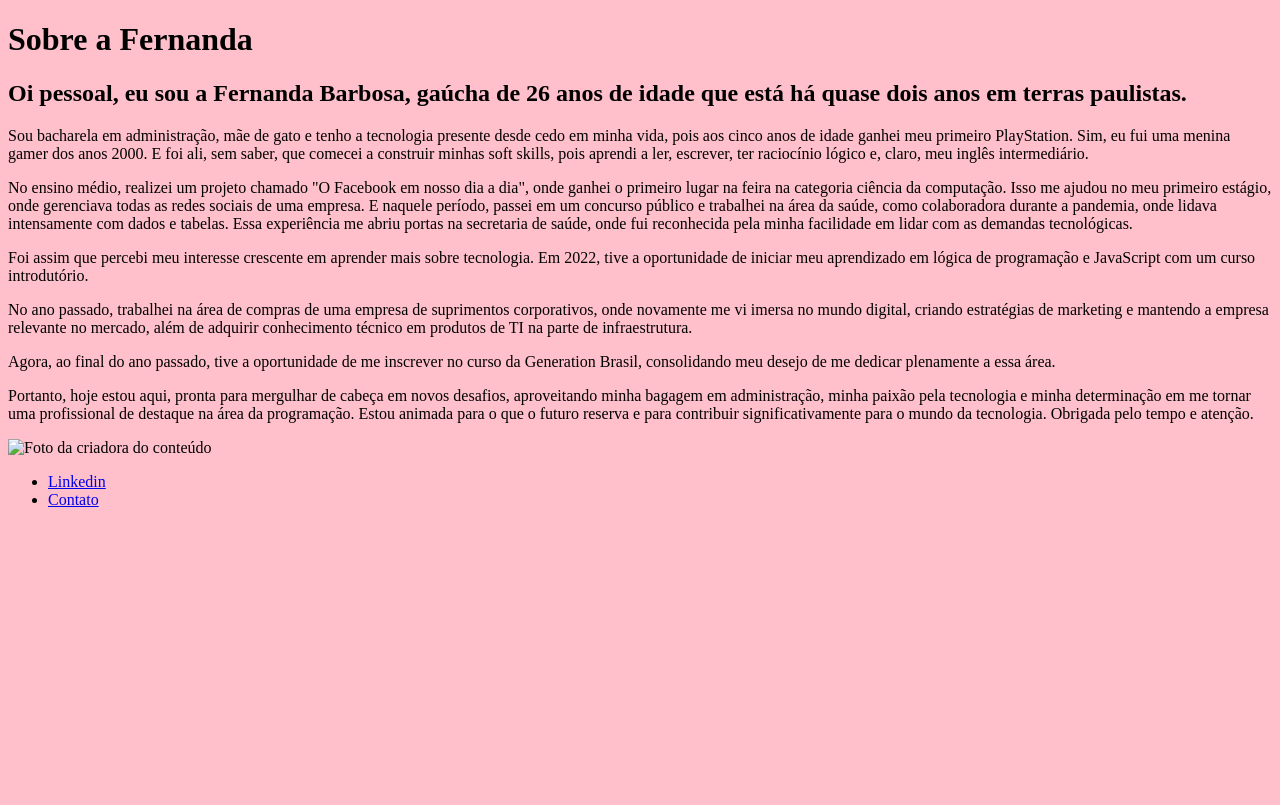
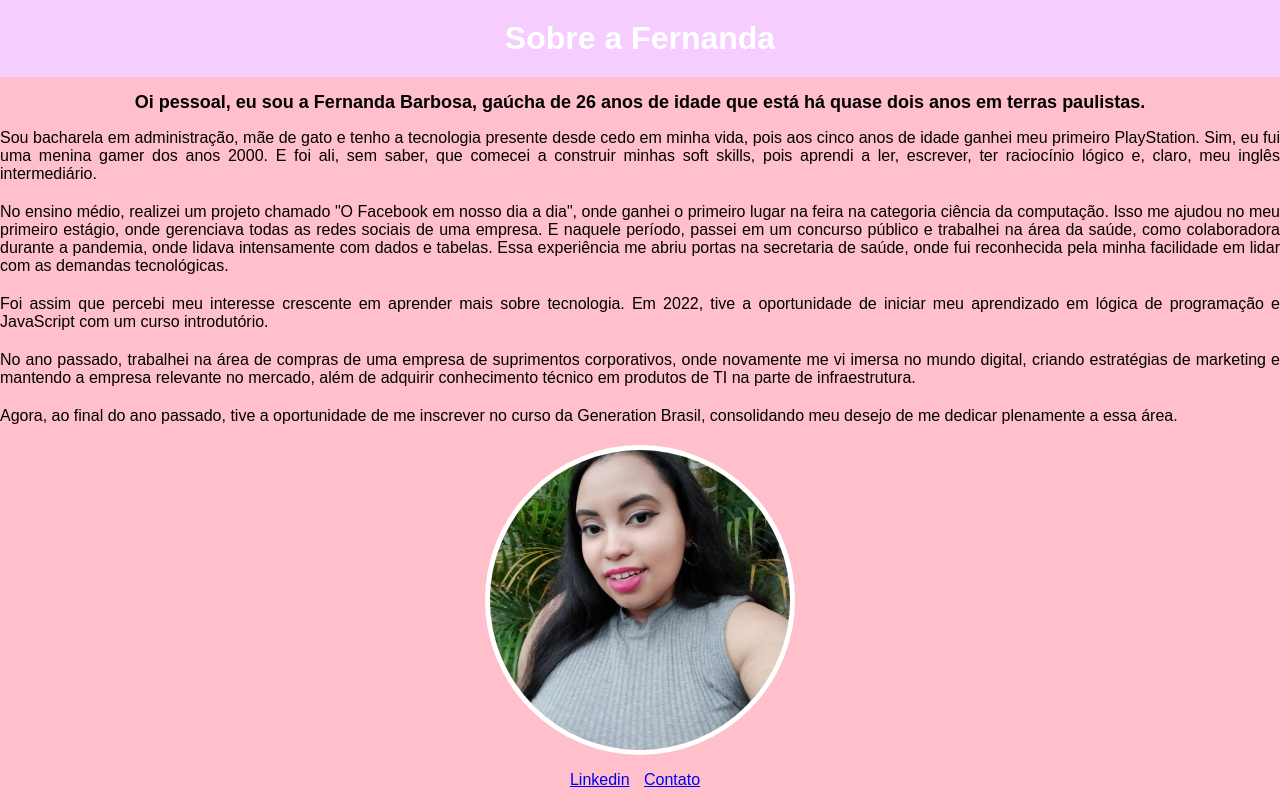
Before and after one commit to NandayGB/Fundamentos_web, a plain HTML site: page index.html in a window 1280 px wide. Drawn offline with Linux system fonts and the light colour scheme.

```diff
--- a/contato.html
+++ b/contato.html
@@ -3,7 +3,7 @@
 <head>
     <meta charset="UTF-8">
     <meta name="viewport" content="width=device-width, initial-scale=1.0">
-    <title>Document</title>
+    <title>Entre em contato comigo</title>
     <style>
         body {
             background-color: #ffc0cb; /* rosa claro */
@@ -16,23 +16,25 @@
 
     <form>
         <label for="nome">Nome:</label>
-        <input type="text" id="nome">
+        <input type="text" id="nome" onkeyup="validaNome()">
+        <div id="txtNome"></div>
         <br><br>
 
         <label for="email">Email:</label>
-        <input type="text" id="email">
+        <input type="text" id="email" onkeyup="validaEmail()">
+        <div id="txtEmail"></div>
         <br><br>
 
         <label for="assunto">Assunto:</label>
-        <input type="text" id="assunto">
+        <input type="text" id="assunto" onkeyup="validaAssunto()">
+        <div id="txtAssunto"></div>
         <br><br>
 
         <label for="mensagem">Mensagem:</label>
         <textarea name="mensagem" id="mensagem" cols="50" rows="10"></textarea>
         <br><br>
 
-        <button>Enviar</button>
-        <!-- <input type="submit" value="Enviar"> -->
+        <button type="button" onclick="enviar()">Enviar</button>
     </form>
 
     <h2> Meu e-mail de contato:</h2>
@@ -41,4 +43,6 @@
     <h3>Cidade:</h3>
     <p>Indaiatuba, São Paulo</p>
 
-    <ifra
+    <script src="assets/script.js"></script>
+</body>
+</html>
--- a/index.html
+++ b/index.html
@@ -6,8 +6,47 @@
     <title>Sobre a Fernanda</title>
     <style>
         body {
-            background-color: #ffc0cb; /* rosa claro */
-            color: black; /* texto preto */
+            background-color: #ffc0cb;
+            color: black;
+            margin: 0;
+            padding: 0;
+            font-family: Arial, sans-serif;
+        }
+        h1 {
+            color: white;
+            text-align: center;
+            background-color: #f6cdff;
+            padding: 20px;
+            margin: 0;
+        }
+        h2 {
+            font-size: 18px;
+            text-align: center;
+        }
+        p {
+            margin-bottom: 20px;
+            text-align: justify;
+        }
+        .foto-container {
+            display: flex;
+            justify-content: center;
+            margin-top: 20px;
+        }
+        .foto {
+            width: 300px;
+            height: 300px;
+            object-fit: cover;
+            border-radius: 50%;
+            border: 5px solid white;
+        }
+        ul {
+            list-style-type: none;
+            text-align: center;
+            padding: 0;
+        }
+        li {
+            display: inline;
+            margin-right: 10px;
         }
     </style>
 </head>
@@ -19,8 +58,9 @@
     <p>Foi assim que percebi meu interesse crescente em aprender mais sobre tecnologia. Em 2022, tive a oportunidade de iniciar meu aprendizado em lógica de programação e JavaScript com um curso introdutório.</p>
     <p>No ano passado, trabalhei na área de compras de uma empresa de suprimentos corporativos, onde novamente me vi imersa no mundo digital, criando estratégias de marketing e mantendo a empresa relevante no mercado, além de adquirir conhecimento técnico em produtos de TI na parte de infraestrutura.</p>
     <p>Agora, ao final do ano passado, tive a oportunidade de me inscrever no curso da Generation Brasil, consolidando meu desejo de me dedicar plenamente a essa área.</p>
-    <p>Portanto, hoje estou aqui, pronta para mergulhar de cabeça em novos desafios, aproveitando minha bagagem em administração, minha paixão pela tecnologia e minha determinação em me tornar uma profissional de destaque na área da programação. Estou animada para o que o futuro reserva e para contribuir significativamente para o mundo da tecnologia. Obrigada pelo tempo e atenção.</p>
-    <img src="assets/img/fotonanda.jpg" alt="Foto da criadora do conteúdo">
+    <div class="foto-container">
+        <img src="assets/img/foto nanda.jpeg" alt="Foto da criadora do conteúdo" class="foto">
+    </div>
     <ul>
         <li>
             <a href="https://www.linkedin.com/in/barbosaafernanda/" target="_blank">Linkedin</a>
@@ -29,5 +69,3 @@
             <a href="contato.html" target="_blank">Contato</a>
         </li>
     </ul>
-</body>
-</html>
```
Also changed, not shown: assets/script.js/script.js (added, +60 -0 lines).
